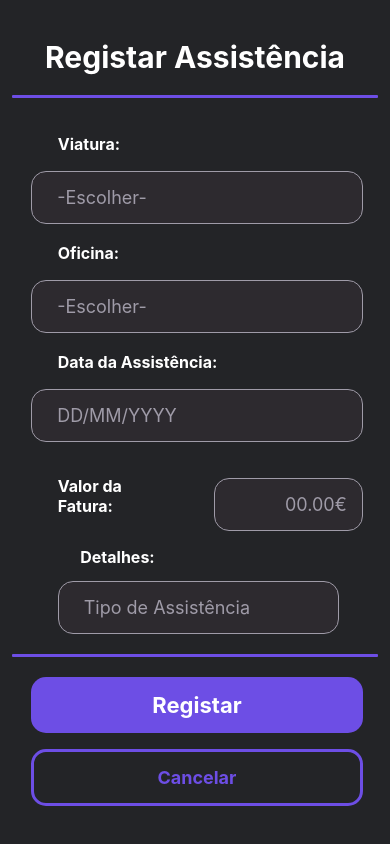
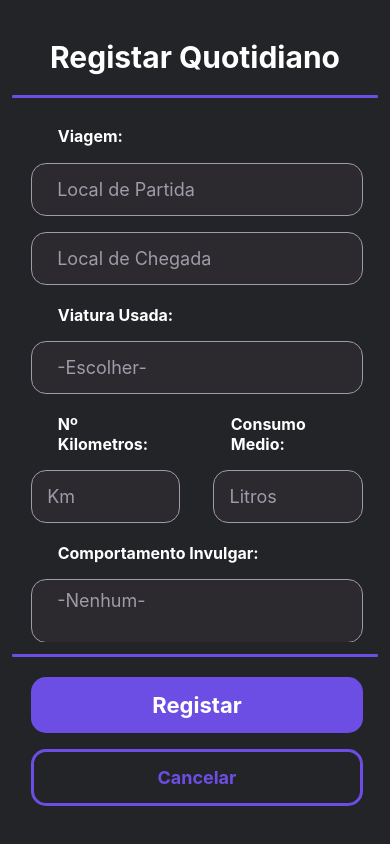
Before and after one commit to LoboMars/PitBox, a React Native app in the folder T22/: screen / in a window 390 px wide. Built offline with nearby package versions, Linux system fonts and the light colour scheme.

Commit message:
FireBase no RegistarQuotidiano

```diff
--- a/T22/App.jsx
+++ b/T22/App.jsx
@@ -41,7 +41,7 @@ import AsSuasAssistencias from './View/AssuasAssistencias';
 export default function App() {
   return (
     <View style={styles.container}>
-      <RegistarAssistencia/>
+      <RegistarQuotidino/>
       <StatusBar style="auto" />
     </View>
   );
--- a/T22/View/RegistarQuotidiano.jsx
+++ b/T22/View/RegistarQuotidiano.jsx
@@ -1,4 +1,7 @@
 import { StatusBar } from "expo-status-bar";
+import React, { forwardRef, useState, useEffect } from "react";
+import { initializeApp } from "firebase/app";
+import { getFirestore, collection, addDoc } from "firebase/firestore";
 import {
   StyleSheet,
   Text,
@@ -11,8 +14,47 @@ import {
   inputValue,
 } from "react-native";
 
+const firebaseConfig = {
+  apiKey: "AIzaSyD7uWXmn3g-xHnnlnNvFnLYZy9VuL3jNAE",
+  authDomain: "dmt22-42830.firebaseapp.com",
+  databaseURL: "https://dmt22-42830-default-rtdb.europe-west1.firebasedatabase.app",
+  projectId: "dmt22-42830",
+  storageBucket: "dmt22-42830.appspot.com",
+  messagingSenderId: "783747663389",
+  appId: "1:783747663389:web:96b563107c020626d3a8f4",
+  measurementId: "G-HLP5HY5LYZ"
+};
+
+
+const app = initializeApp(firebaseConfig);
+
+const db = getFirestore(app);
 
 export default function EditarAssistencia() {
+  const [Chegada, setChegada] = useState('');
+  const [Classificação, setClassificação] = useState('');
+  const [Comportamento, setComportamento] = useState('');
+  const [Consumo, setConsumo] = useState('');
+  const [Nº_Kilometros, setNº_Kilometros] = useState('');
+  const [Partida, setPartida] = useState('');
+  const [Viatura_Usada, setViatura_Usada] = useState('');
+
+  const registerQuotidiano = async () => {
+    try {
+      await addDoc(collection(db, "Evento"), {
+        Chegada,
+        Classificação,
+        Comportamento,
+        Consumo,
+        Nº_Kilometros,
+        Partida,
+        Viatura_Usada,
+      });
+      console.log('Car registered successfully!');
+    } catch (e) {
+      console.error("Error adding document: ", e);
+    }
+  };
   return (
 
     <View style={styles.container}>
@@ -42,11 +84,15 @@ export default function EditarAssistencia() {
             style={styles.TextBox} // Estilo para o TextInput
             placeholder="Local de Partida"
             placeholderTextColor="#9F9BA8"
+            value={Partida}
+            onChangeText={setPartida}
           />
           <TextInput
             style={styles.TextBox} // Estilo para o TextInput
             placeholder="Local de Chegada"
             placeholderTextColor="#9F9BA8"
+            value={Chegada}
+            onChangeText={setChegada}
           />
         </View>
 
@@ -61,6 +107,8 @@ export default function EditarAssistencia() {
             style={styles.TextBox} // Estilo para o TextInput
             placeholder="-Escolher- "
             placeholderTextColor="#9F9BA8"
+            value={Viatura_Usada}
+            onChangeText={setViatura_Usada}
           />
       </View>
 
@@ -80,12 +128,16 @@ export default function EditarAssistencia() {
       style={styles.SmallTextBox} // Estilo para o TextInput
       placeholder="Km"
       placeholderTextColor="#9F9BA8"
+      value={Nº_Kilometros}
+      onChangeText={setNº_Kilometros}
     />
     <View style={{ marginHorizontal: '5%' }} />
     <TextInput
       style={styles.SmallTextBox} // Estilo para o TextInput
       placeholder="Litros"
       placeholderTextColor="#9F9BA8"
+      value={Consumo}
+      onChangeText={setConsumo}
     />
   </View>
 </View>
@@ -101,7 +153,10 @@ export default function EditarAssistencia() {
                 style={styles.BigTextBox} // Estilo para o TextInput
                 placeholder="-Nenhum- "
                 placeholderTextColor="#9F9BA8"
-                multiline={true} />
+                multiline={true}
+                value={Comportamento}
+                onChangeText={setComportamento}
+                />
 </View>
 
         </ScrollView>
@@ -112,7 +167,7 @@ export default function EditarAssistencia() {
 
         <View style={styles.line} />
 
-        <TouchableOpacity>
+        <TouchableOpacity onPress={registerQuotidiano}>
           <View style={styles.textBoxContainer}>
             <Text style={styles.BTNpurple}>Registar</Text>
           </View>
```
